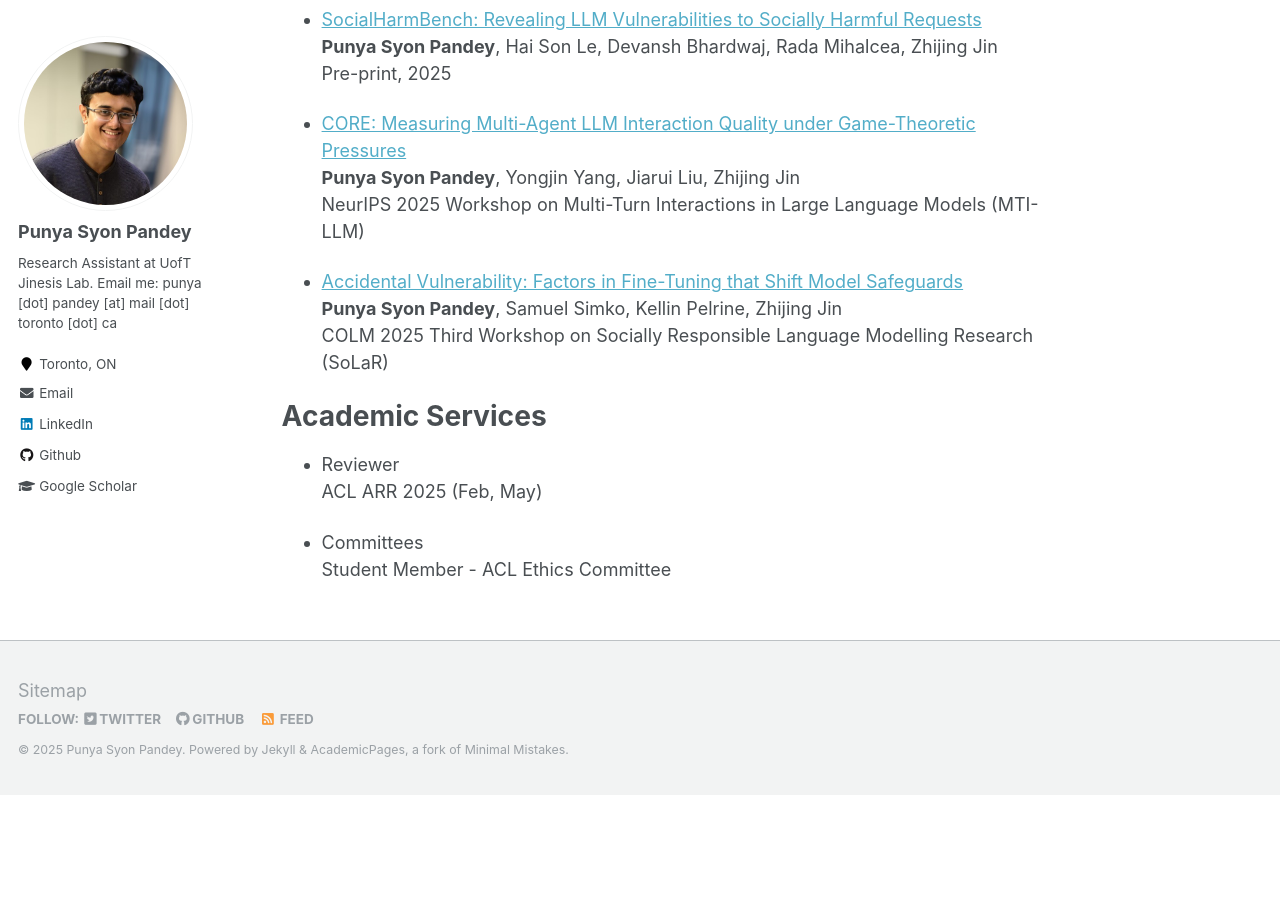
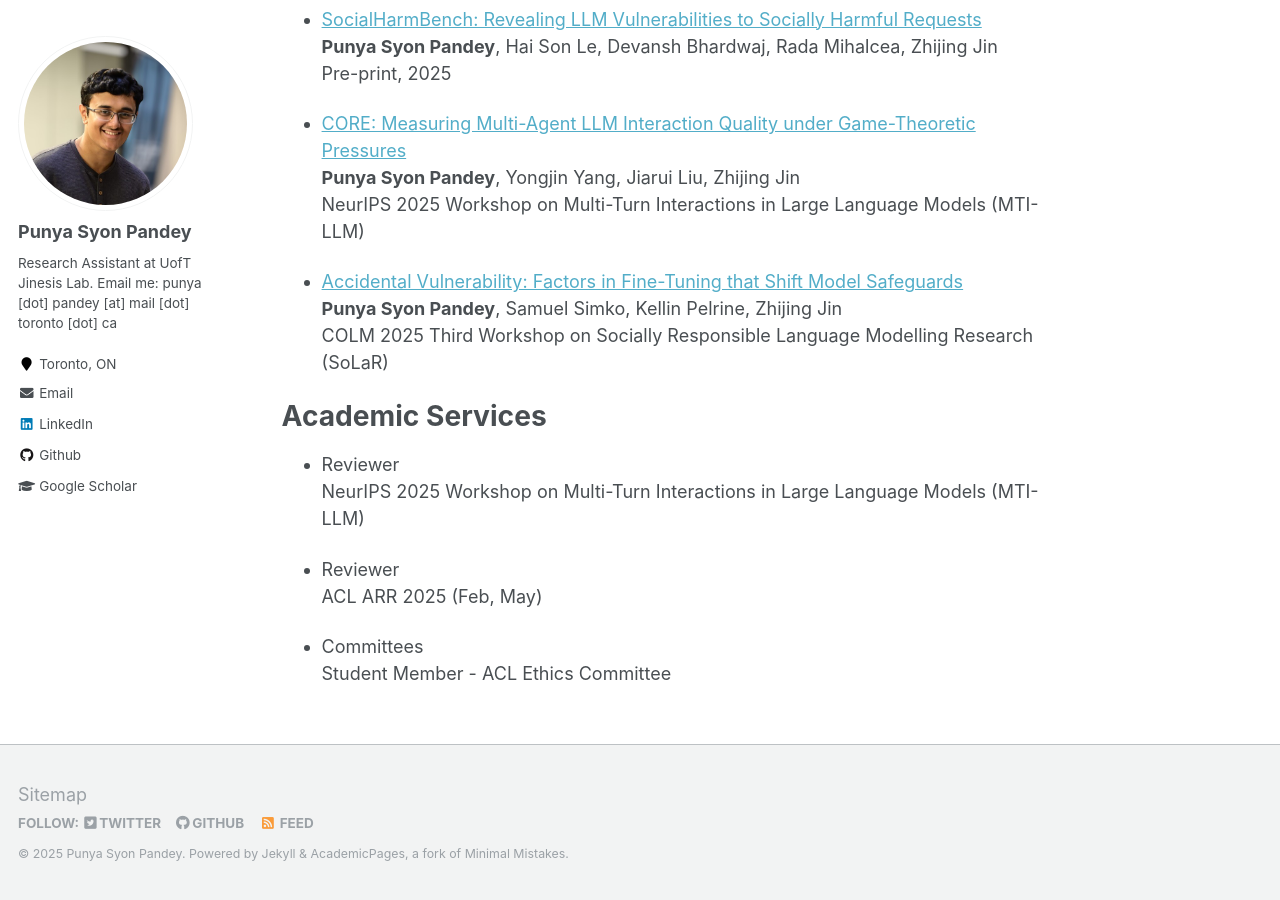
Before and after one commit to psyonp/psyonp.github.io, a Jekyll site: the page built from _pages/about.md, in a window 1280 px wide and 900 px high, scrolled down 674 px. Built offline with Jekyll 4.4.1, drawn with Linux system fonts in a browser that asks for light colours; before the commit the page ends 1469 px from its top, so only the background shows below that.

Commit message:
Update about.md

```diff
--- a/_pages/about.md
+++ b/_pages/about.md
@@ -36,6 +36,9 @@ Publications
 Academic Services
 ======
 * Reviewer <br />
+NeurIPS 2025 Workshop on Multi-Turn Interactions in Large Language Models (MTI-LLM)
+
+* Reviewer <br />
 ACL ARR 2025 (Feb, May)
 
 * Committees <br />
```
